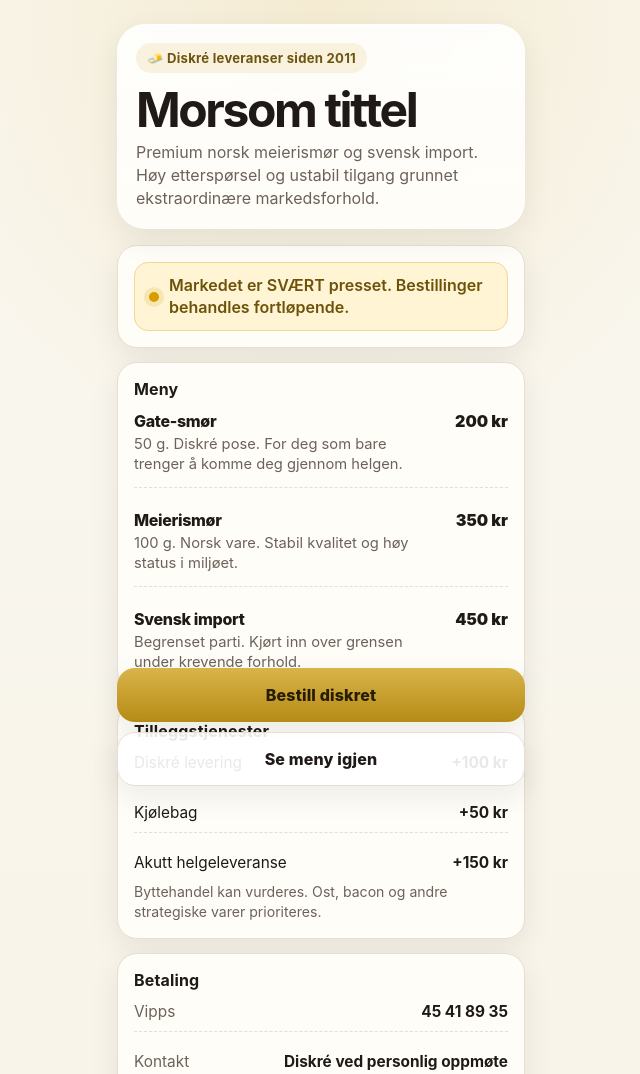
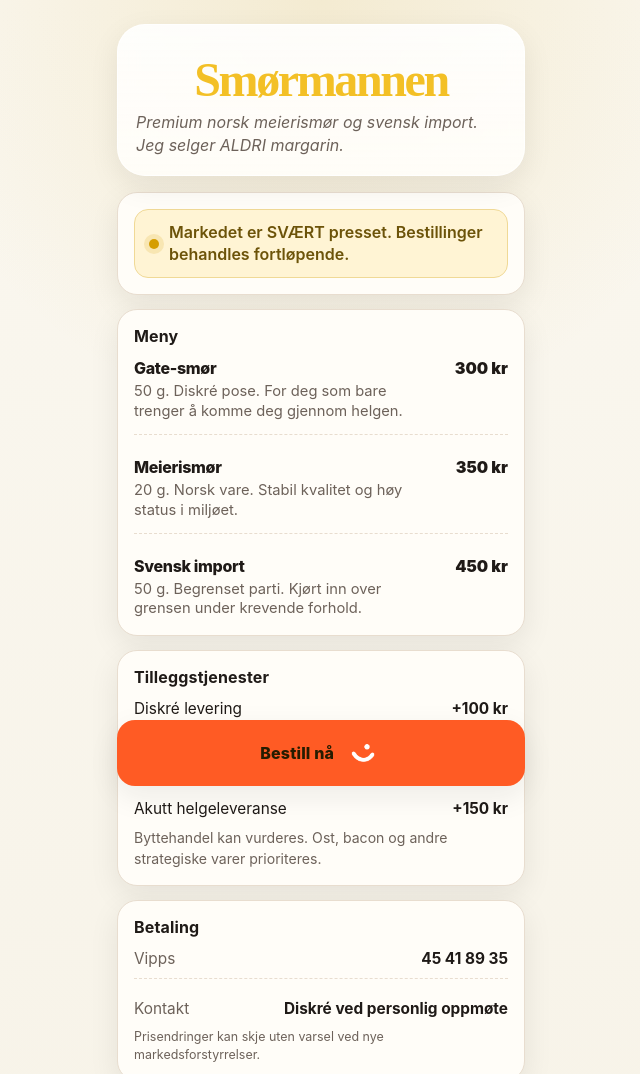
Before and after one commit to thprd3/smorkrise, a plain HTML site: page index.html in a window 1280 px wide. Shown: the top 1074 px of the page, without its empty margins (319-959 px from the left). Drawn offline with Linux system fonts and the light colour scheme.

Commit message:
minor changes

```diff
--- a/index.html
+++ b/index.html
@@ -3,7 +3,7 @@
 <head>
   <meta charset="UTF-8" />
   <meta name="viewport" content="width=device-width, initial-scale=1.0" />
-  <title>Morsom tittel</title>
+  <title>Smørmannen</title>
   <meta name="description" content="Diskré leveranser siden 2011." />
   <style>
     :root {
@@ -215,7 +215,7 @@
     }
 
     .button-primary {
-      background: linear-gradient(180deg, var(--accent), var(--accent-strong));
+      background: #ff5b24;
       color: #261c00;
     }
 
@@ -269,10 +269,10 @@
 <body>
   <main class="wrap">
     <section class="hero">
-      <div class="eyebrow">🧈 Diskré leveranser siden 2011</div>
-      <h1>Morsom tittel</h1>
-      <p class="sub">
-        Premium norsk meierismør og svensk import. Høy etterspørsel og ustabil tilgang grunnet ekstraordinære markedsforhold.
+      <!-- <div class="eyebrow">🧈 Diskré leveranser siden 2011</div> -->
+      <h1 style="font-family: 'Times New Roman', Times, serif; font-style:; text-align: center; color: #f3c026;">Smørmannen</h1>
+      <p class="sub" style="font-style: italic;">
+        Premium norsk meierismør og svensk import. Jeg selger ALDRI margarin.
       </p>
     </section>
 
@@ -292,13 +292,13 @@
               <div class="name">Gate-smør</div>
               <div class="meta">50 g. Diskré pose. For deg som bare trenger å komme deg gjennom helgen.</div>
             </div>
-            <div class="price">200 kr</div>
+            <div class="price">300 kr</div>
           </article>
 
           <article class="item">
             <div>
               <div class="name">Meierismør</div>
-              <div class="meta">100 g. Norsk vare. Stabil kvalitet og høy status i miljøet.</div>
+              <div class="meta">20 g. Norsk vare. Stabil kvalitet og høy status i miljøet.</div>
             </div>
             <div class="price">350 kr</div>
           </article>
@@ -306,7 +306,7 @@
           <article class="item">
             <div>
               <div class="name">Svensk import</div>
-              <div class="meta">Begrenset parti. Kjørt inn over grensen under krevende forhold.</div>
+              <div class="meta">50 g. Begrenset parti. Kjørt inn over grensen under krevende forhold.</div>
             </div>
             <div class="price">450 kr</div>
           </article>
@@ -361,7 +361,7 @@
           </div>
         </div>
         <p class="fineprint tiny">
-          Oppdater Vipps-nummeret i kildekoden før publisering. Eventuelle prisendringer skjer uten varsel ved nye markedsforstyrrelser.
+          Prisendringer kan skje uten varsel ved nye markedsforstyrrelser.
         </p>
       </section>
 
@@ -375,11 +375,12 @@
 
     <div class="cta">
       <a class="button button-primary" id="vipps-link" href="#" aria-label="Bestill diskret via Vipps">
-        Bestill diskret
+        Bestill nå
+        <img src="vipps.png" alt="" width="10%">
       </a>
-      <a class="button button-secondary" href="#menu">
+      <!-- <a class="button button-secondary" href="#menu">
         Se meny igjen
-      </a>
+      </a> -->
     </div>
 
     <p class="footer">
```
